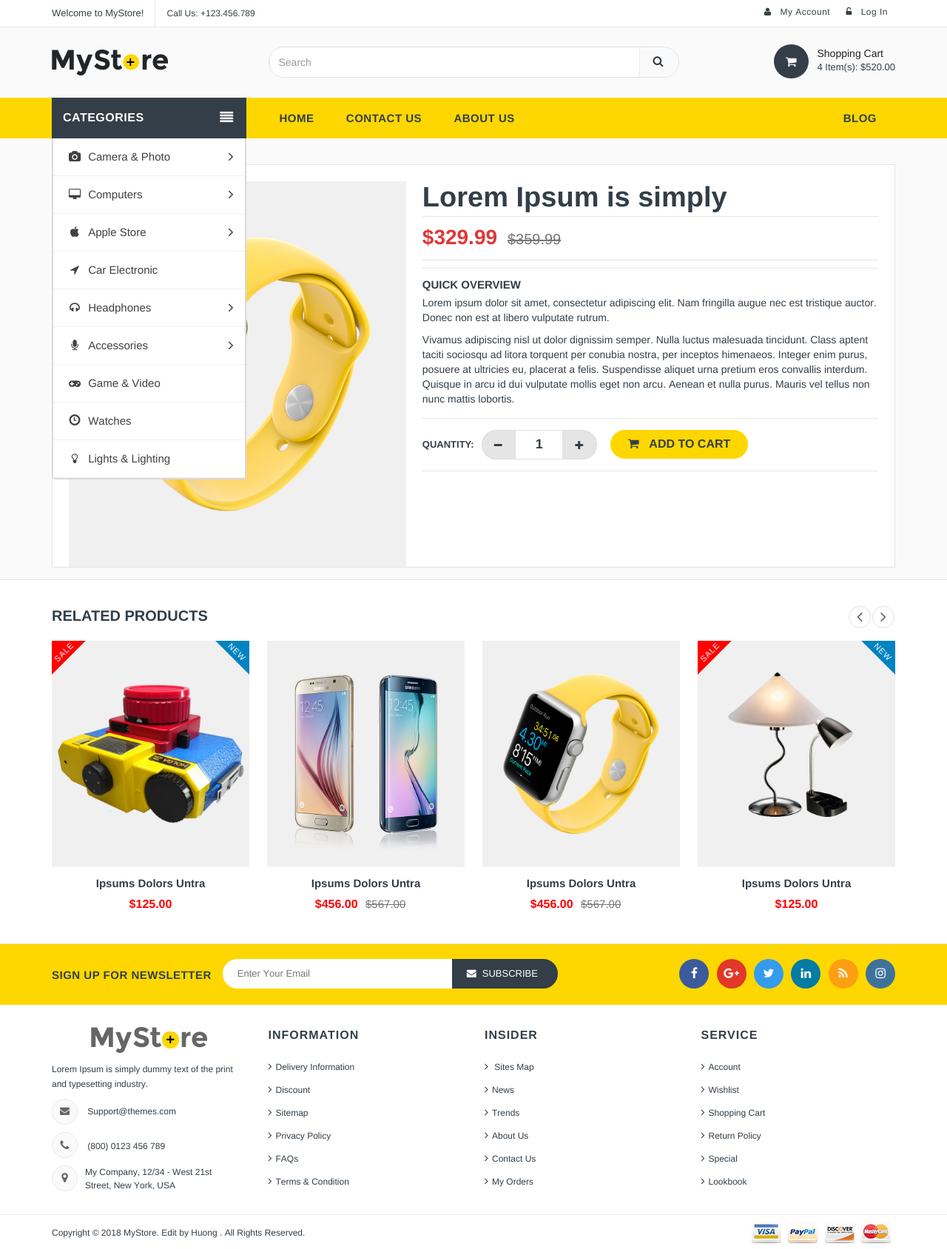
After one commit to huongbee/shopping2509, a PHP site: page /single-product.php in a window 1280 px wide. The commit adds this page. Shown: the whole page at 74% size. Run offline with PHP 8.4, Linux system fonts and the light colour scheme.

Commit message:
done single_product page

```diff
--- /dev/null
+++ b/controller/SingleProductController.php
@@ -0,0 +1,11 @@
+<?php
+include_once 'BaseController.php';
+
+class SingleProductController extends BaseController{
+    function getProductPage(){
+        return $this->loadView('single-product');
+    }
+}
+
+
+?>
--- /dev/null
+++ b/single-product.php
@@ -0,0 +1,7 @@
+<?php
+include_once 'controller/SingleProductController.php';
+$c = new SingleProductController;
+return $c->getProductPage();
+
+
+?>
--- /dev/null
+++ b/view/single-product.view.php
@@ -0,0 +1,305 @@
+<!-- Main Container -->
+<div class="main-container col1-layout">
+      <div class="container">
+        <div class="row">
+          <div class="col-main">
+            <div class="product-view-area">
+              <div class="product-big-image col-xs-12 col-sm-5 col-lg-5 col-md-5">
+                <div class="icon-sale-label sale-left">Sale</div>
+                <div class="large-image">
+                  <a href="public/images/products/img03.jpg" class="cloud-zoom" id="zoom1" rel="useWrapper: false, adjustY:0, adjustX:20">
+                    <img class="zoom-img" src="public/images/products/img03.jpg" alt="products"> </a>
+                </div>
+              </div>
+              <div class="col-xs-12 col-sm-7 col-lg-7 col-md-7 product-details-area">
+
+                <div class="product-name">
+                  <h1>Lorem Ipsum is simply</h1>
+                </div>
+                <div class="price-box">
+                  <p class="special-price">
+                    <span class="price-label">Special Price</span>
+                    <span class="price"> $329.99 </span>
+                  </p>
+                  <p class="old-price">
+                    <span class="price-label">Regular Price:</span>
+                    <span class="price"> $359.99 </span>
+                  </p>
+                </div>
+
+                <div class="short-description">
+                  <h2>Quick Overview</h2>
+                  <p>Lorem ipsum dolor sit amet, consectetur adipiscing elit. Nam fringilla augue nec est tristique auctor.
+                    Donec non est at libero vulputate rutrum.
+                    <p> Vivamus adipiscing nisl ut dolor dignissim semper. Nulla luctus malesuada tincidunt. Class aptent taciti
+                      sociosqu ad litora torquent per conubia nostra, per inceptos himenaeos. Integer enim purus, posuere
+                      at ultricies eu, placerat a felis. Suspendisse aliquet urna pretium eros convallis interdum. Quisque
+                      in arcu id dui vulputate mollis eget non arcu. Aenean et nulla purus. Mauris vel tellus non nunc mattis
+                      lobortis.
+                    </p>
+
+                </div>
+
+                <div class="product-variation">
+                  <form action="#" method="post">
+                    <div class="cart-plus-minus">
+                      <label for="qty">Quantity:</label>
+                      <div class="numbers-row">
+                        <div   class="dec qtybutton">
+                          <i class="fa fa-minus">&nbsp;</i>
+                        </div>
+                        <input type="text" class="qty" title="Qty" value="1" maxlength="12" id="qty" name="qty">
+                        <div onClick="var result = document.getElementById('qty'); var qty = result.value; if( !isNaN( qty )) result.value++;return false;"
+                          class="inc qtybutton">
+                          <i class="fa fa-plus">&nbsp;</i>
+                        </div>
+                      </div>
+                    </div>
+                    <button class="button pro-add-to-cart" title="Add to Cart" type="button">
+                      <span>
+                        <i class="fa fa-shopping-cart"></i> Add to Cart</span>
+                    </button>
+                  </form>
+                </div>
+
+              </div>
+            </div>
+          </div>
+
+        </div>
+      </div>
+    </div>
+
+    <!-- Main Container End -->
+    <!-- Related Product Slider -->
+    <section class="upsell-product-area">
+      <div class="container">
+        <div class="row">
+          <div class="col-xs-12">
+
+            <div class="page-header">
+              <h2>Related Products</h2>
+            </div>
+            <div class="slider-items-products">
+              <div id="upsell-product-slider" class="product-flexslider hidden-buttons">
+                <div class="slider-items slider-width-col4">
+                  <div class="product-item">
+                    <div class="item-inner fadeInUp">
+                      <div class="product-thumbnail">
+                        <div class="icon-sale-label sale-left">Sale</div>
+                        <div class="icon-new-label new-right">New</div>
+                        <div class="pr-img-area">
+                          <img class="first-img" src="public/images/products/img01.jpg" alt="">
+                          <img class="hover-img" src="public/images/products/img01.jpg" alt="">
+                          <button type="button" class="add-to-cart-mt">
+                            <i class="fa fa-shopping-cart"></i>
+                            <span> Add to Cart</span>
+                          </button>
+                        </div>
+
+                      </div>
+                      <div class="item-info">
+                        <div class="info-inner">
+                          <div class="item-title">
+                            <a title="Ipsums Dolors Untra" href="single_product.html">Ipsums Dolors Untra </a>
+                          </div>
+                          <div class="item-content">
+
+                            <div class="item-price">
+                              <div class="price-box">
+                                <span class="regular-price">
+                                  <span class="price">$125.00</span>
+                                </span>
+                              </div>
+                            </div>
+                          </div>
+                        </div>
+                      </div>
+                    </div>
+                  </div>
+                  <div class="product-item">
+                    <div class="item-inner fadeInUp">
+                      <div class="product-thumbnail">
+                        <div class="pr-img-area">
+                          <img class="first-img" src="public/images/products/img02.jpg" alt="">
+                          <img class="hover-img" src="public/images/products/img02.jpg" alt="">
+                          <button type="button" class="add-to-cart-mt">
+                            <i class="fa fa-shopping-cart"></i>
+                            <span> Add to Cart</span>
+                          </button>
+                        </div>
+
+                      </div>
+                      <div class="item-info">
+                        <div class="info-inner">
+                          <div class="item-title">
+                            <a title="Ipsums Dolors Untra" href="single_product.html">Ipsums Dolors Untra </a>
+                          </div>
+                          <div class="item-content">
+
+                            <div class="item-price">
+                              <div class="price-box">
+                                <p class="special-price">
+                                  <span class="price-label">Special Price</span>
+                                  <span class="price"> $456.00 </span>
+                                </p>
+                                <p class="old-price">
+                                  <span class="price-label">Regular Price:</span>
+                                  <span class="price"> $567.00 </span>
+                                </p>
+                              </div>
+                            </div>
+                          </div>
+                        </div>
+                      </div>
+                    </div>
+                  </div>
+                  <div class="product-item">
+                    <div class="item-inner fadeInUp">
+                      <div class="product-thumbnail">
+                        <div class="pr-img-area">
+                          <img class="first-img" src="public/images/products/img03.jpg" alt="">
+                          <img class="hover-img" src="public/images/products/img03.jpg" alt="">
+                          <button type="button" class="add-to-cart-mt">
+                            <i class="fa fa-shopping-cart"></i>
+                            <span> Add to Cart</span>
+                          </button>
+                        </div>
+                      </div>
+                      <div class="item-info">
+                        <div class="info-inner">
+                          <div class="item-title">
+                            <a title="Ipsums Dolors Untra" href="single_product.html">Ipsums Dolors Untra </a>
+                          </div>
+                          <div class="item-content">
+
+                            <div class="item-price">
+                              <div class="price-box">
+                                <p class="special-price">
+                                  <span class="price-label">Special Price</span>
+                                  <span class="price"> $456.00 </span>
+                                </p>
+                                <p class="old-price">
+                                  <span class="price-label">Regular Price:</span>
+                                  <span class="price"> $567.00 </span>
+                                </p>
+                              </div>
+                            </div>
+                          </div>
+                        </div>
+                      </div>
+                    </div>
+                  </div>
+                  <div class="product-item">
+                    <div class="item-inner fadeInUp">
+                      <div class="icon-sale-label sale-left">Sale</div>
+                      <div class="icon-new-label new-right">New</div>
+                      <div class="product-thumbnail">
+                        <div class="pr-img-area">
+                          <img class="first-img" src="public/images/products/img04.jpg" alt="">
+                          <img class="hover-img" src="public/images/products/img04.jpg" alt="">
+                          <button type="button" class="add-to-cart-mt">
+                            <i class="fa fa-shopping-cart"></i>
+                            <span> Add to Cart</span>
+                          </button>
+                        </div>
+
+                      </div>
+                      <div class="item-info">
+                        <div class="info-inner">
+                          <div class="item-title">
+                            <a title="Ipsums Dolors Untra" href="single_product.html">Ipsums Dolors Untra </a>
+                          </div>
+                          <div class="item-content">
+
+                            <div class="item-price">
+                              <div class="price-box">
+                                <span class="regular-price">
+                                  <span class="price">$125.00</span>
+                                </span>
+                              </div>
+                            </div>
+                          </div>
+                        </div>
+                      </div>
+                    </div>
+                  </div>
+                  <div class="product-item">
+                    <div class="item-inner fadeInUp">
+                      <div class="product-thumbnail">
+                        <div class="icon-new-label new-left">New</div>
+                        <div class="pr-img-area">
+                          <img class="first-img" src="public/images/products/img05.jpg" alt="">
+                          <img class="hover-img" src="public/images/products/img05.jpg" alt="">
+                          <button type="button" class="add-to-cart-mt">
+                            <i class="fa fa-shopping-cart"></i>
+                            <span> Add to Cart</span>
+                          </button>
+                        </div>
+
+                      </div>
+                      <div class="item-info">
+                        <div class="info-inner">
+                          <div class="item-title">
+                            <a title="Ipsums Dolors Untra" href="single_product.html">Ipsums Dolors Untra </a>
+                          </div>
+                          <div class="item-content">
+
+                            <div class="item-price">
+                              <div class="price-box">
+                                <p class="special-price">
+                                  <span class="price-label">Special Price</span>
+                                  <span class="price"> $456.00 </span>
+                                </p>
+                                <p class="old-price">
+                                  <span class="price-label">Regular Price:</span>
+                                  <span class="price"> $567.00 </span>
+                                </p>
+                              </div>
+                            </div>
+                          </div>
+                        </div>
+                      </div>
+                    </div>
+                  </div>
+                  <div class="product-item">
+                    <div class="item-inner fadeInUp">
+                      <div class="product-thumbnail">
+                        <div class="pr-img-area">
+                          <img class="first-img" src="public/images/products/img06.jpg" alt="">
+                          <img class="hover-img" src="public/images/products/img06.jpg" alt="">
+                          <button type="button" class="add-to-cart-mt">
+                            <i class="fa fa-shopping-cart"></i>
+                            <span> Add to Cart</span>
+                          </button>
+                        </div>
+
+                      </div>
+                      <div class="item-info">
+                        <div class="info-inner">
+                          <div class="item-title">
+                            <a title="Ipsums Dolors Untra" href="single_product.html">Ipsums Dolors Untra </a>
+                          </div>
+                          <div class="item-content">
+
+                            <div class="item-price">
+                              <div class="price-box">
+                                <span class="regular-price">
+                                  <span class="price">$125.00</span>
+                                </span>
+                              </div>
+                            </div>
+                          </div>
+                        </div>
+                      </div>
+                    </div>
+                  </div>
+                </div>
+              </div>
+            </div>
+
+          </div>
+        </div>
+      </div>
+    </section>
+    <!-- Related Product Slider End -->
```
Also changed, not shown: view/shopping-cart.view.php (+80 -1 lines).
